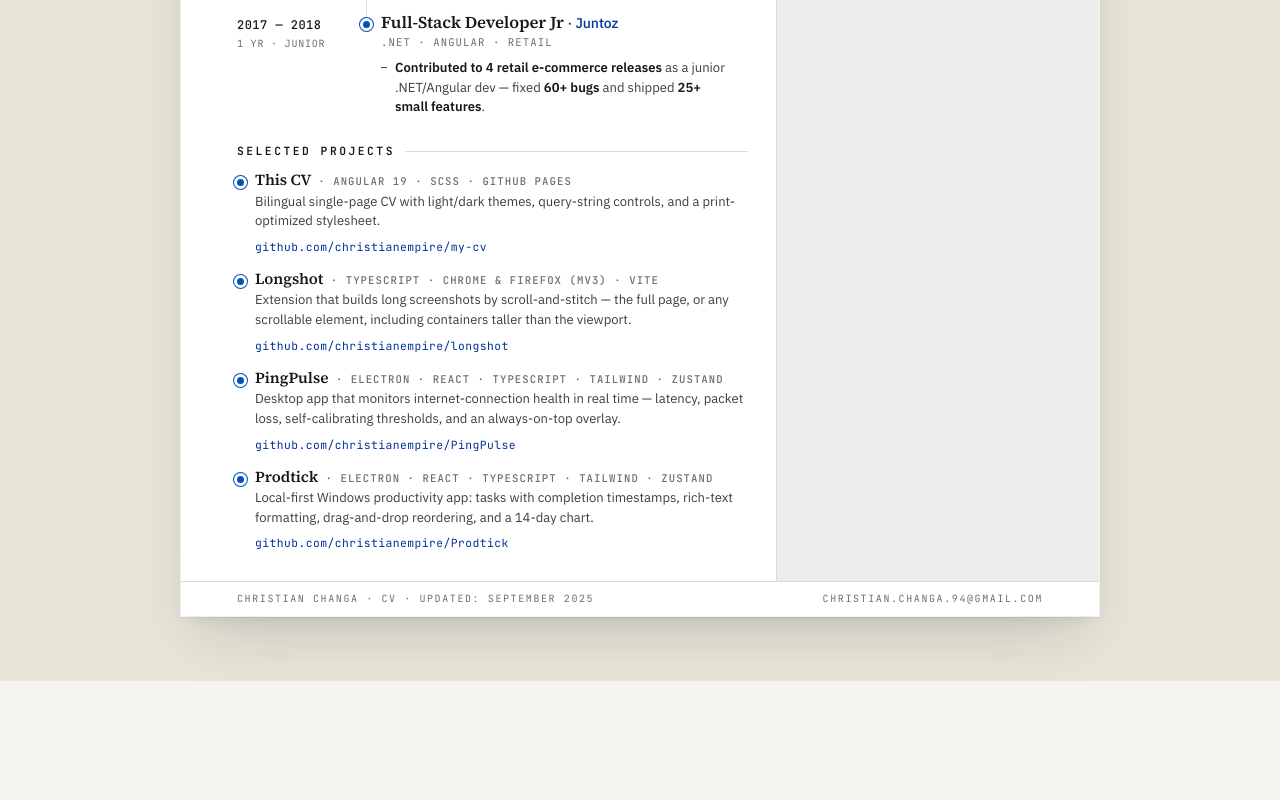
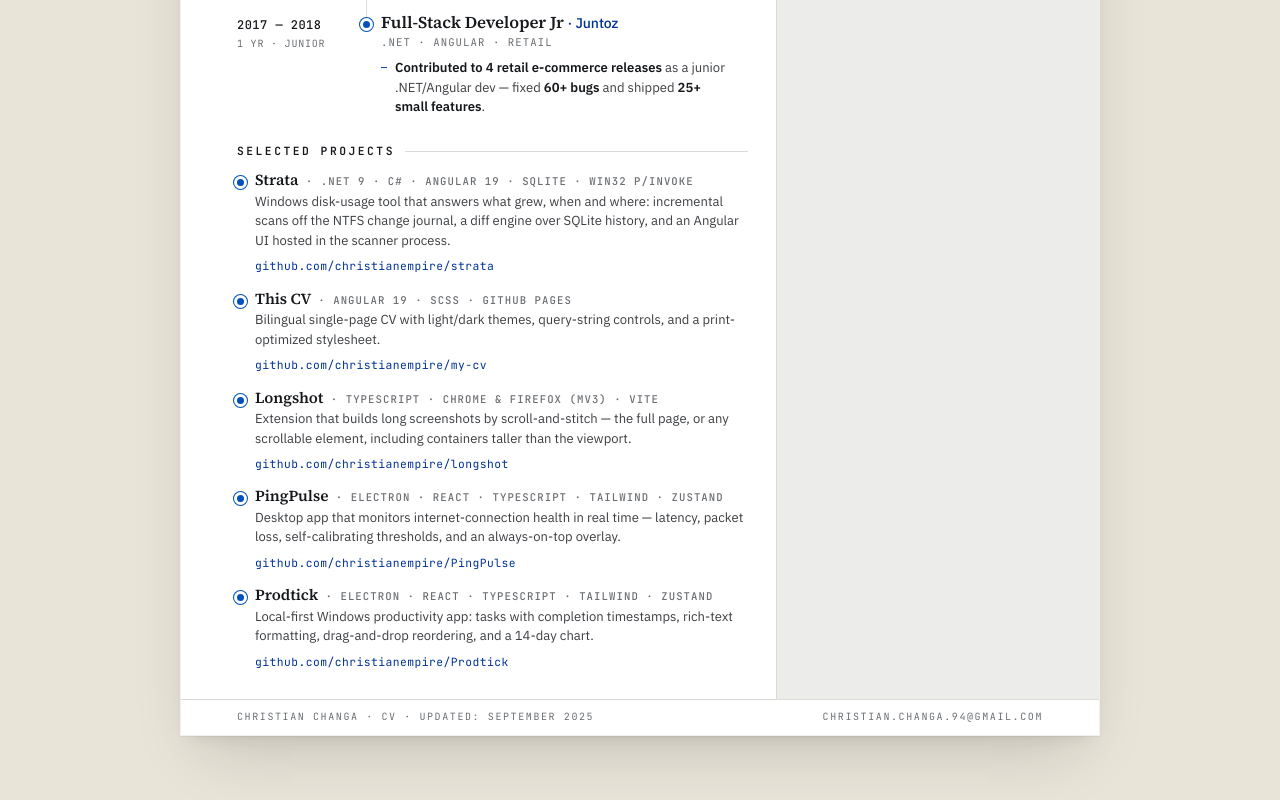
Before and after one commit to christianempire/my-cv, an Angular app: page / in a window 1280 px wide. Shown: the part 1745-2545 px from the top of the page. Before the commit the page ends 2426 px from the top, so only its background shows below. Built offline with nearby package versions, Linux system fonts and the light colour scheme.

Commit message:
Add Strata to selected projects, leading the list
Strata is the .NET 9 + Angular 19 project on the list, which is the stack the
rest of the CV claims, so it goes first.

```diff
--- a/src/app/home/home.component.ts
+++ b/src/app/home/home.component.ts
@@ -355,6 +355,13 @@ export class HomeComponent {
     this.projects = ES
       ? [
           {
+            name: 'Strata',
+            tech: '.NET 9 · C# · Angular 19 · SQLite · Win32 P/Invoke',
+            description: 'Herramienta de uso de disco para Windows que responde qué creció, cuándo y dónde: escaneo incremental sobre el journal de cambios de NTFS, motor de diffs sobre historial en SQLite y una UI Angular alojada en el mismo proceso del escáner.',
+            url: 'https://github.com/christianempire/strata',
+            urlLabel: 'github.com/christianempire/strata',
+          },
+          {
             name: 'Este CV',
             tech: 'Angular 19 · SCSS · GitHub Pages',
             description: 'CV bilingüe, con temas claro/oscuro, controles por query-string y optimizado para impresión a una sola página.',
@@ -384,6 +391,13 @@ export class HomeComponent {
           },
         ]
       : [
+          {
+            name: 'Strata',
+            tech: '.NET 9 · C# · Angular 19 · SQLite · Win32 P/Invoke',
+            description: 'Windows disk-usage tool that answers what grew, when and where: incremental scans off the NTFS change journal, a diff engine over SQLite history, and an Angular UI hosted in the scanner process.',
+            url: 'https://github.com/christianempire/strata',
+            urlLabel: 'github.com/christianempire/strata',
+          },
           {
             name: 'This CV',
             tech: 'Angular 19 · SCSS · GitHub Pages',
```
